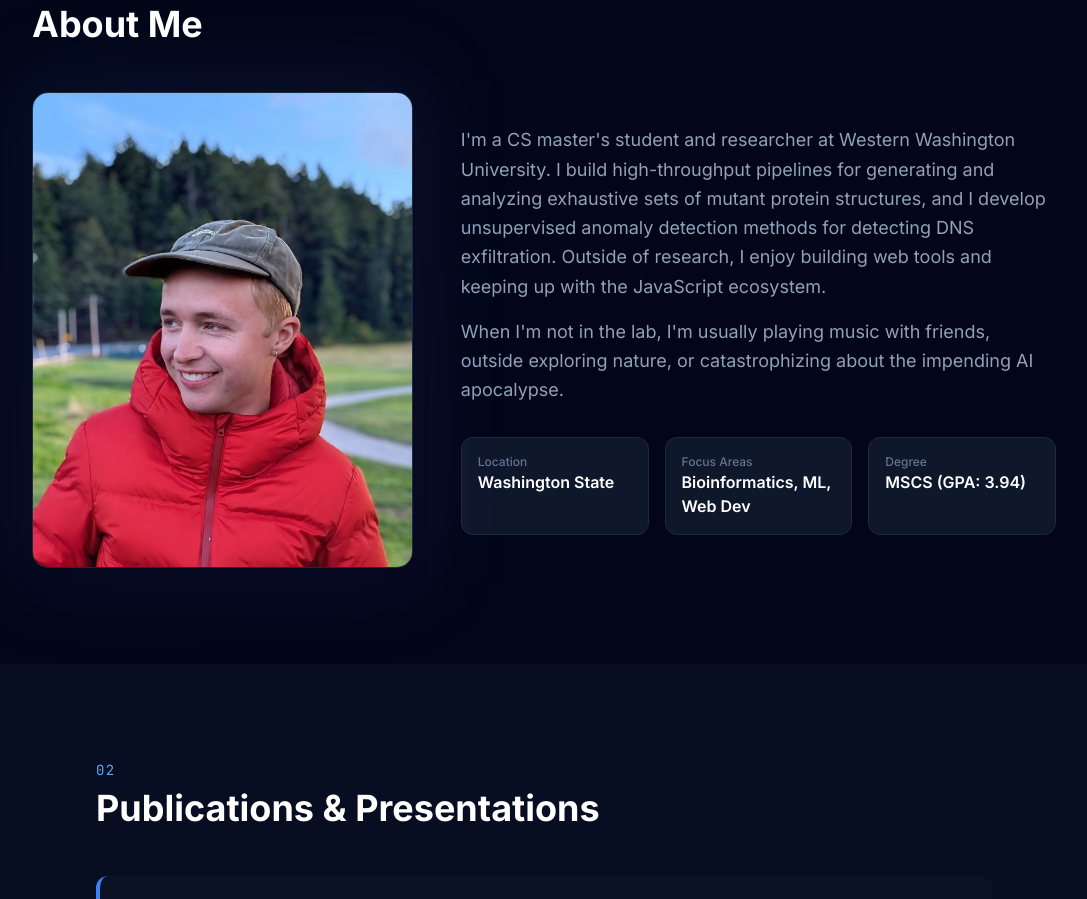
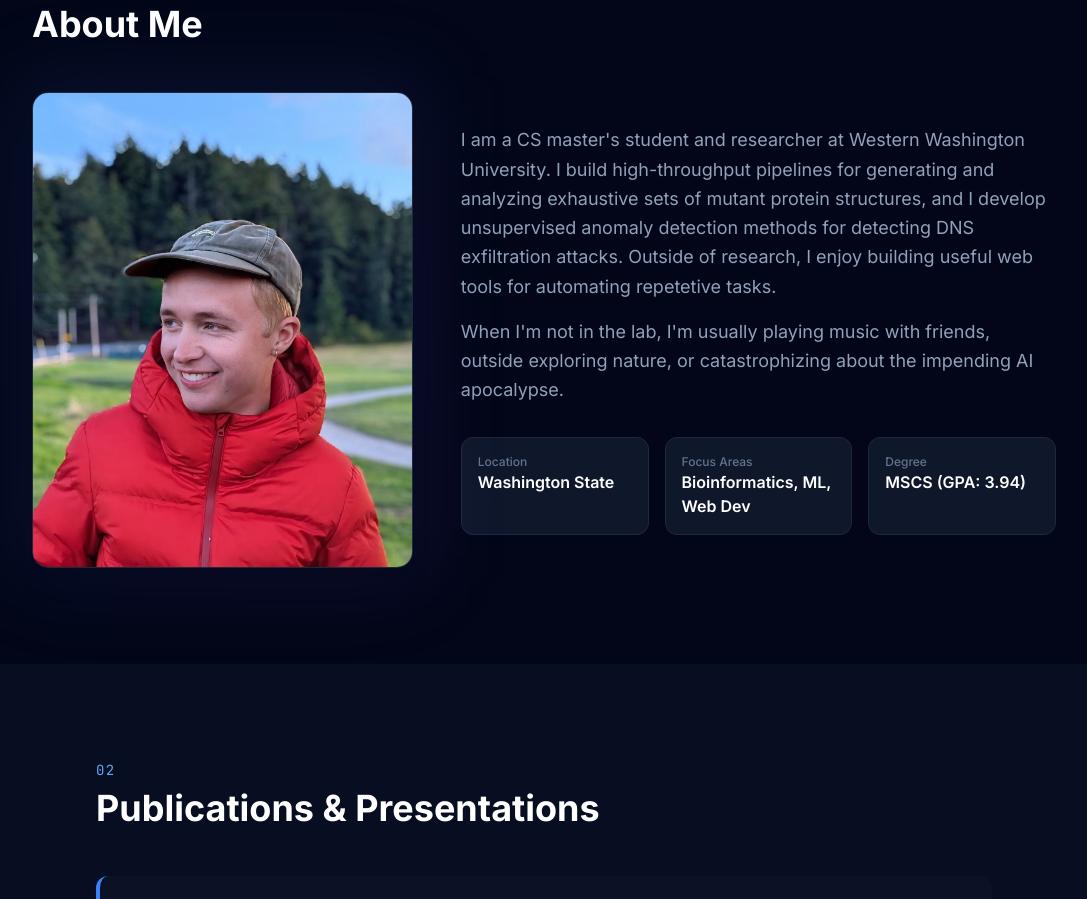
Before and after one commit to logannday/portfolio, a SvelteKit app: page / in a window 1280 px wide. Shown: the part 920-1819 px from the top of the page, without its empty margins (96-1183 px from the left). Built offline with nearby package versions, Linux system fonts and the light colour scheme.

Commit message:
better about

```diff
--- a/src/routes/+page.svelte
+++ b/src/routes/+page.svelte
@@ -125,11 +125,11 @@
 			<!-- Bio -->
 			<div class="md:col-span-3">
 				<p class="mb-4 text-lg leading-relaxed text-slate-600 dark:text-slate-400">
-					I'm a CS master's student and researcher at Western Washington University. I build
+					I am a CS master's student and researcher at Western Washington University. I build
 					high-throughput pipelines for generating and analyzing exhaustive sets of mutant protein
 					structures, and I develop unsupervised anomaly detection methods for detecting DNS
-					exfiltration. Outside of research, I enjoy building web tools and keeping up with the
-					JavaScript ecosystem.
+					exfiltration attacks. Outside of research, I enjoy building useful web tools for automating
+					repetetive tasks.
 				</p>
 				<p class="mb-8 text-lg leading-relaxed text-slate-600 dark:text-slate-400">
 					When I'm not in the lab, I'm usually playing music with friends, outside exploring nature,
```
